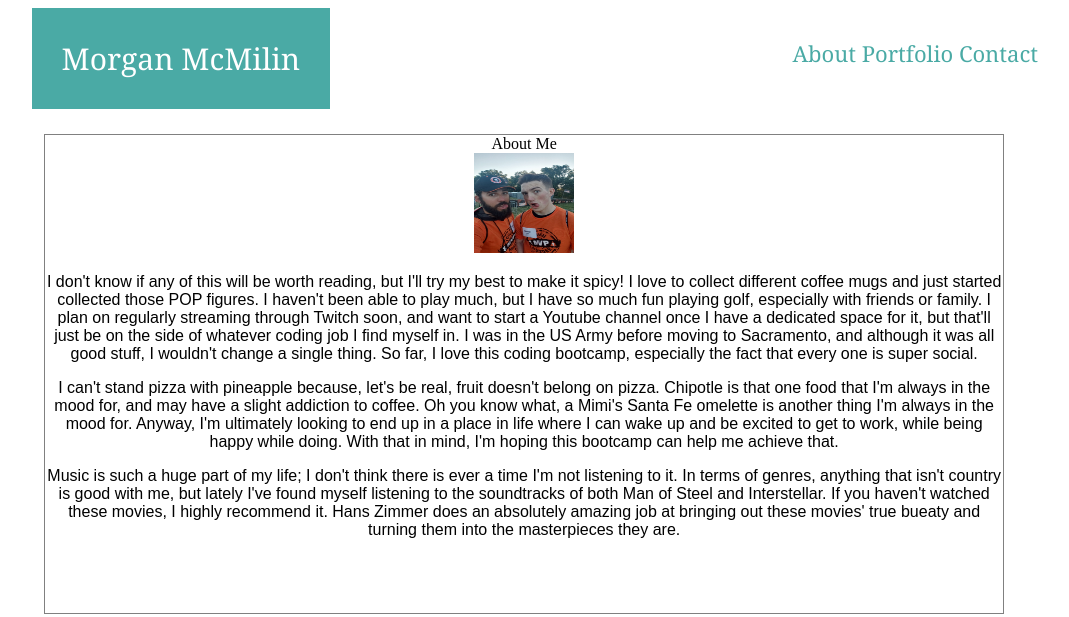
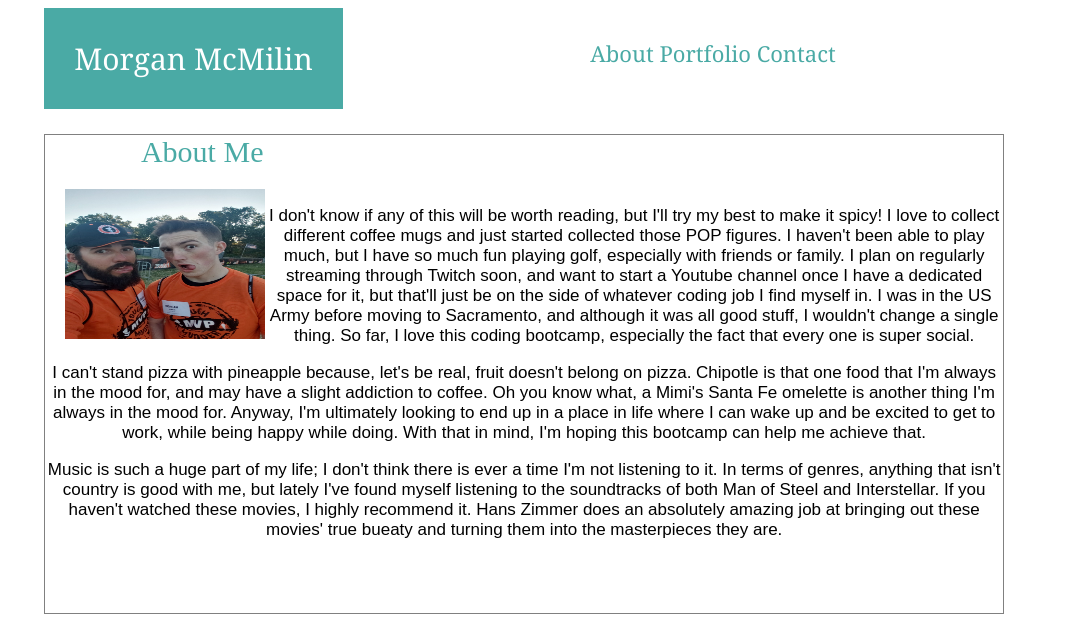
Before and after one commit to Morganatic/Basic-Portfolio, a plain HTML site: page index.html in a window 1280 px wide. Shown: the whole page, without its empty margins (204-1273 px from the left). Drawn offline with Linux system fonts and the light colour scheme.

Commit message:
added more html and some styling to the body

```diff
--- a/assets/css/stylebasic.css
+++ b/assets/css/stylebasic.css
@@ -10,7 +10,7 @@
     color: #ffffff;
     font-size: 30px;
     float: left;
-    margin-left: 18%;
+    margin-left: 19%;
     font-family: Georgia, 'Times New Roman', Times, serif;
 
 }
@@ -22,18 +22,33 @@
     background: #ffffff;
     font-size: 22px;
     float: right;
-    margin-left: 18%;
     font-family: Georgia, 'Times New Roman', Times, serif;
+    margin-right: 16%;
 }
 
 p {
     font-family: Arial, Helvetica, sans-serif;
+    font-size: 17px;
 }
 
-div {
+#mainbody {
     width: 960px;
     height: 480px;
     border: 1px solid gray;
-    background-image: "assets/images/cork-board.png";
     margin-left: 19%;
 }
+
+#header3 {
+    color: #4aaaa5;
+    font-size: 30px;
+    float: left;
+    margin-left: 10%;
+}
+
+body {
+
+}
+
+#profilepic {
+    margin-left: 20px;
+}
--- a/index.html
+++ b/index.html
@@ -14,10 +14,13 @@
         </header>
         <br><br><br><br><br><br><br>
         <div>
-             <header>
+             <div id="mainbody">
+                <header id="header3">
                     About Me
                 </header>
-             <img src="assets/images/Resized_20190608_061339[306].jpeg" width="100px" height="100px";>
+                <br><br><br>
+
+                <img id="profilepic" src="assets/images/Resized_20190608_061339[306].jpeg" width="200px" height="150px" style="float: left";>
                 <p>
                    I don't know if any of this will be worth reading, but I'll try my best to make it spicy! I love to collect different coffee mugs and just started collected those POP figures. I haven't been able to play much, but I have so much fun playing golf, especially with friends or family. I plan on regularly streaming through Twitch soon, and want to start a Youtube channel once I have a dedicated space for it, but that'll just be on the side of whatever coding job I find myself in. I was in the US Army before moving to Sacramento, and although it was all good stuff, I wouldn't change a single thing. So far, I love this coding bootcamp, especially the fact that every one is super social.
                 </p>
@@ -28,6 +31,7 @@
                    Music is such a huge part of my life; I don't think there is ever a time I'm not listening to it. In terms of genres, anything that isn't country is good with me, but lately I've found myself listening to the soundtracks of both Man of Steel and Interstellar. If you haven't watched these movies, I highly recommend it. Hans Zimmer does an absolutely amazing job at bringing out these movies' true bueaty and turning them into the masterpieces they are.
                 </p>
            </div>
+        </div>
 
     </body>
 </html>
```
Lines whose indentation alone changed are shown as unchanged.
